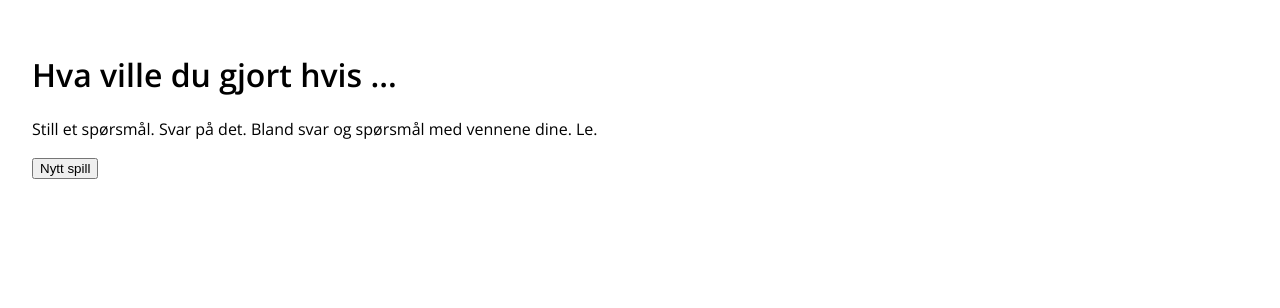
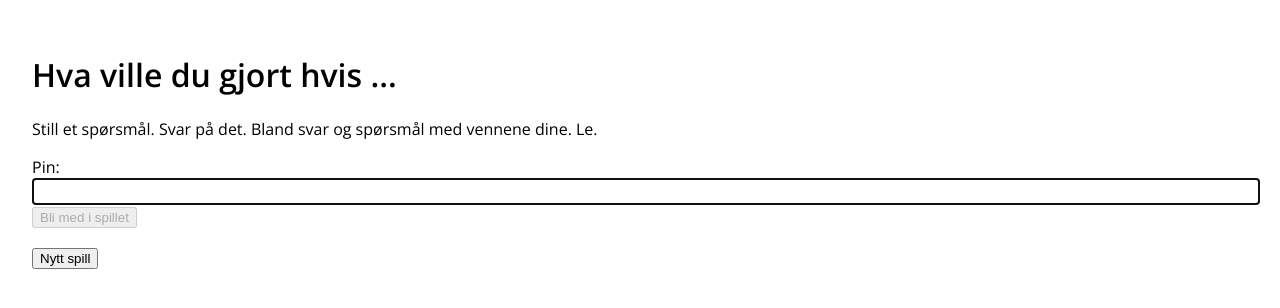
Before and after one commit to draperunner/hvahvis, a React (Create React App) app: page / in a window 1280 px wide. Shown: the top 308 px of the page. Built offline with nearby package versions, Linux system fonts and the light colour scheme; no server answers.

Commit message:
Add input for pin on Home

```diff
--- a/src/pages/Home/index.tsx
+++ b/src/pages/Home/index.tsx
@@ -1,4 +1,4 @@
-import React from 'react'
+import React, { useState } from 'react'
 
 import firebase from 'firebase/app'
 import 'firebase/firestore'
@@ -9,6 +9,12 @@ import { useUser } from '../../auth'
 export default function Home() {
     const user = useUser()
     const history = useHistory()
+
+    const [pin, setPin] = useState<string>('')
+
+    const goToGame = (pin: string) => {
+        history.push(`/${pin}`)
+    }
 
     const createGame = () => {
         if (!user) return
@@ -32,9 +38,7 @@ export default function Home() {
                 ],
                 questions: [],
             })
-            .then(() => {
-                history.push(`/${id}`)
-            })
+            .then(() => goToGame(id))
     }
 
     return (
@@ -44,7 +48,31 @@ export default function Home() {
                 Still et spørsmål. Svar på det. Bland svar og spørsmål med
                 vennene dine. Le.
             </p>
-            <button onClick={createGame}>Nytt spill</button>
+
+            <form
+                onSubmit={(e) => {
+                    e.preventDefault()
+                    goToGame(pin)
+                }}
+            >
+                <label>
+                    Pin:
+                    <input
+                        autoFocus
+                        value={pin}
+                        onChange={(e) => setPin(e.currentTarget.value)}
+                    />
+                </label>
+                <button disabled={pin.length < 4}>Bli med i spillet</button>
+            </form>
+
+            <button
+                type="button"
+                onClick={createGame}
+                style={{ marginTop: 20 }}
+            >
+                Nytt spill
+            </button>
         </div>
     )
 }
```
